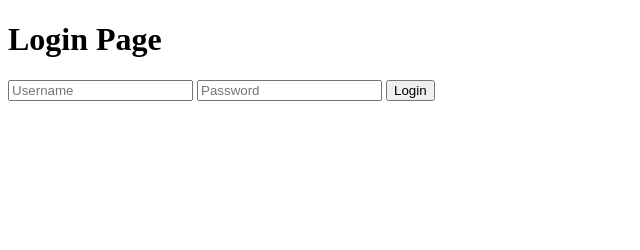
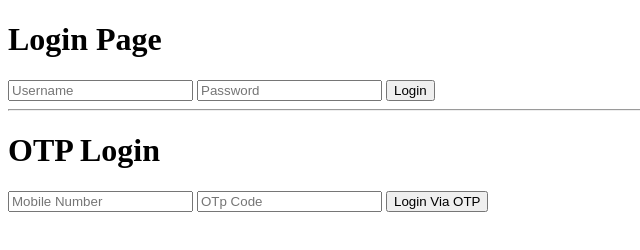
Before and after one commit to CloudRRC/practicerepo, a plain HTML site: page index.html in a window 1280 px wide. Shown: the whole page, without its empty margins (0-640 px from the left). Drawn offline with Linux system fonts and the light colour scheme.

Commit message:
login with otp feature added

```diff
--- a/index.html
+++ b/index.html
@@ -11,5 +11,10 @@
     <input type="Password" placeholder="Password">
 
     <input type="submit" value="Login">
+    <hr>
+    <h1>OTP Login</h1>
+    <input type="text" placeholder="Mobile Number">
+    <input type="text" placeholder="OTp Code">
+    <input type="submit" value="Login Via OTP">
 </body>
 </html>
```
